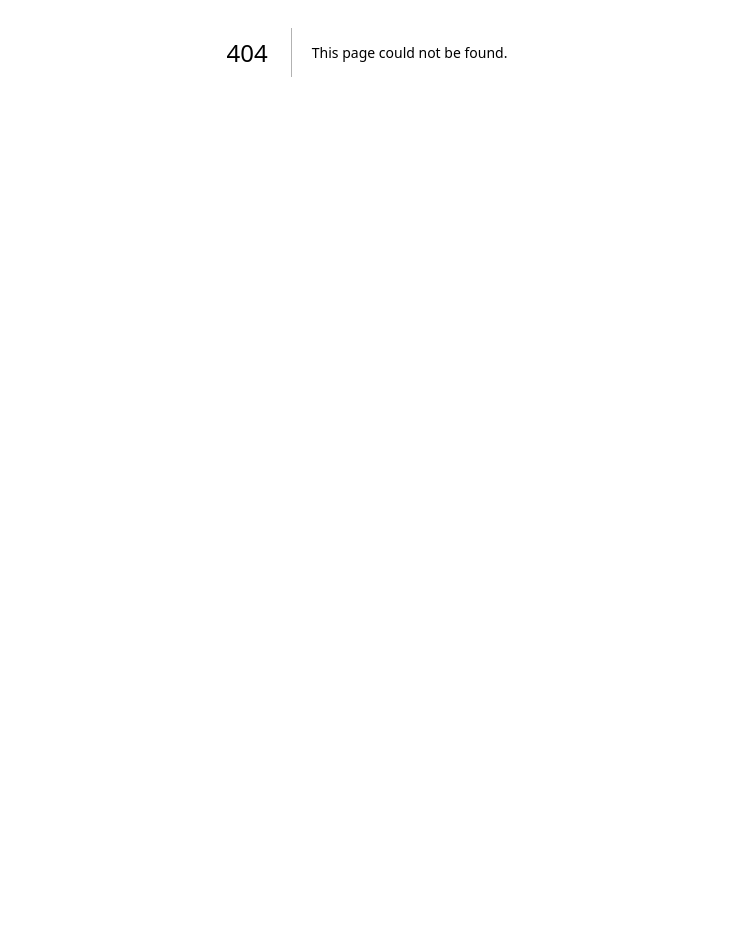
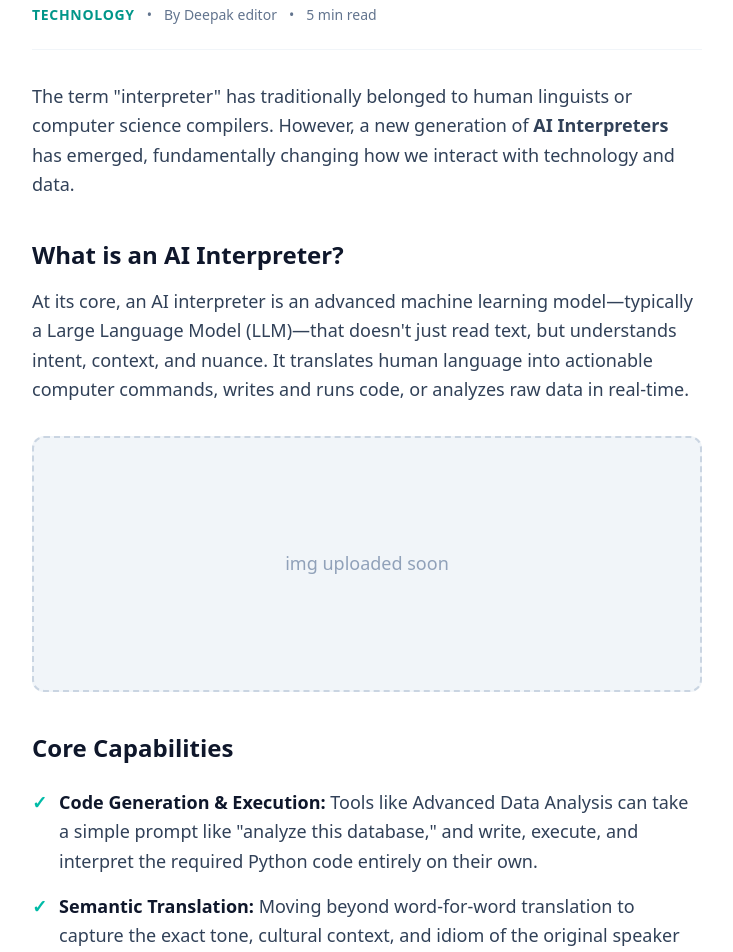
Before and after one commit to Deepak-5431/gradeplusapp, a Next.js app: page /blogs in a window 1280 px wide. Before the commit this address had no page. Shown: the part 348-1300 px from the top of the page, without its empty margins (273-1006 px from the left). Before the commit the page ends 800 px from the top, so only its background shows below. Built offline with nearby package versions, Linux system fonts and the light colour scheme.

Commit message:
changed blog added new page will add nested layer later maybe form changed explorecourses and header changed login removed

```diff
--- /dev/null
+++ b/app/blogs/page.tsx
@@ -0,0 +1,86 @@
+const Blogs = () => {
+  return (
+    <div className="min-h-screen bg-slate-50 py-12 px-4 sm:px-6 lg:px-8">
+      <article className="max-w-3xl mx-auto bg-white rounded-2xl shadow-sm border border-slate-100 overflow-hidden">
+
+        <div className="w-full h-48 md:h-64 bg-slate-900 flex items-center justify-center p-8 relative overflow-hidden">
+          <div className="absolute top-0 right-0 w-64 h-64 bg-teal-500 opacity-20 rounded-full blur-3xl -mr-20 -mt-20"></div>
+          <div className="absolute bottom-0 left-0 w-48 h-48 bg-blue-500 opacity-20 rounded-full blur-3xl -ml-10 -mb-10"></div>
+
+          <h1 className="text-3xl md:text-5xl font-extrabold text-white text-center z-10 leading-tight">
+            The Rise of AI Interpreters
+          </h1>
+        </div>
+
+        <div className="p-8 md:p-12">
+
+          <div className="flex items-center text-slate-500 text-sm mb-8 border-b border-slate-100 pb-6">
+            <span className="font-semibold text-teal-600 uppercase tracking-wider">Technology</span>
+            <span className="mx-3">•</span>
+            <span>By Deepak editor</span>
+            <span className="mx-3">•</span>
+            <span>5 min read</span>
+          </div>
+
+          <div className="text-slate-700 leading-relaxed space-y-6 text-lg">
+            <p>
+              The term "interpreter" has traditionally belonged to human linguists or computer science compilers. However, a new generation of <strong>AI Interpreters</strong> has emerged, fundamentally changing how we interact with technology and data.
+            </p>
+
+            <h2 className="text-2xl font-bold text-slate-900 mt-10 mb-4">
+              What is an AI Interpreter?
+            </h2>
+            <p>
+              At its core, an AI interpreter is an advanced machine learning model—typically a Large Language Model (LLM)—that doesn't just read text, but understands intent, context, and nuance. It translates human language into actionable computer commands, writes and runs code, or analyzes raw data in real-time.
+            </p>
+
+            <div className="w-full h-64 bg-slate-100 rounded-xl flex items-center justify-center border-2 border-dashed border-slate-300 my-8">
+              <span className="text-slate-400 font-medium">img uploaded soon</span>
+            </div>
+
+            <h2 className="text-2xl font-bold text-slate-900 mt-10 mb-4">
+              Core Capabilities
+            </h2>
+            <ul className="list-none space-y-4 my-6">
+              <li className="flex gap-3">
+                <span className="text-teal-500 font-bold">✓</span>
+                <div>
+                  <strong className="text-slate-900">Code Generation & Execution:</strong>
+                  {" "}Tools like Advanced Data Analysis can take a simple prompt like "analyze this database," and write, execute, and interpret the required Python code entirely on their own.
+                </div>
+              </li>
+              <li className="flex gap-3">
+                <span className="text-teal-500 font-bold">✓</span>
+                <div>
+                  <strong className="text-slate-900">Semantic Translation:</strong>
+                  {" "}Moving beyond word-for-word translation to capture the exact tone, cultural context, and idiom of the original speaker across multiple languages.
+                </div>
+              </li>
+              <li className="flex gap-3">
+                <span className="text-teal-500 font-bold">✓</span>
+                <div>
+                  <strong className="text-slate-900">Data Interpretation:</strong>
+                  {" "}Looking at massive datasets, financial records, or complex charts and instantly generating a plain-English summary of the trends.
+                </div>
+              </li>
+            </ul>
+
+            <div className="bg-teal-50 border-l-4 border-teal-500 p-6 rounded-r-lg my-8 italic text-slate-800">
+              "We are moving from a world where humans must learn the computer's language, to a world where the computer natively speaks ours."
+            </div>
+
+            <h2 className="text-2xl font-bold text-slate-900 mt-10 mb-4">
+              The Future of Interpretation
+            </h2>
+            <p>
+              As these models become faster and more contextually aware, the barrier between human thought and machine execution is dissolving. Future AI interpreters will run locally on our devices, acting as seamless bridges between our ideas and digital creation.
+            </p>
+          </div>
+
+        </div>
+      </article>
+    </div>
+  );
+};
+
+export default Blogs;
--- a/app/components/Form.tsx
+++ b/app/components/Form.tsx
@@ -35,9 +35,14 @@ const Form = () => {
 
         <div className="grid grid-cols-1 md:grid-cols-2 gap-12">
           <div className="grid grid-cols-1 md:grid-cols-2 gap-8">
+
+            {/* ADDRESS SECTION */}
             <div className="bg-white p-6 rounded-lg shadow-sm text-left">
               <div className="flex items-center gap-3 mb-4">
+                {/* Fixed width container centers the icon */}
+                <div className="w-6 flex justify-center">
                   <MapPin className="text-blue-500" size={24} />
+                </div>
                 <h3 className="text-lg font-semibold text-slate-900">ADDRESS</h3>
               </div>
               <div className="text-slate-600 pl-9 space-y-5 leading-relaxed">
@@ -60,25 +65,35 @@ const Form = () => {
               </div>
             </div>
 
+            {/* CONTACT SECTION */}
             <div className="bg-white p-6 rounded-lg shadow-sm text-left">
-							<div className="flex items-center gap-4 mb-4">
+              {/* Phone Header */}
+              <div className="flex items-center gap-3 mb-4">
+                <div className="w-6 flex justify-center">
                   <Phone className="text-blue-500" size={24} />
+                </div>
                 <h3 className="text-lg font-semibold text-slate-900">CONTACT</h3>
               </div>
-							<div className="text-slate-600 pl-9 space-y-5 leading-relaxed">
-								<div>
+
+              <div className="text-slate-600 space-y-6 leading-relaxed">
+                {/* CALL Details */}
+                <div className="pl-9">
                   <h4 className="text-sm font-semibold text-slate-800 mb-1">CALL</h4>
                   <p>(+91) 70800 05275</p>
                   <p>(+91) 63959 52271</p>
                   <p>(+65) 8798 0736</p>
-									{/*<p>0522-4301355</p>*/}
                   <p>(+91) 63641 60785</p>
                 </div>
+
+                {/* MAIL Header & Details - Now pulled out to align perfectly with Phone */}
                 <div>
-									<div className="flex items-center gap-2 mb-1">
-										<Mail className="text-blue-500" size={16} />
+                  <div className="flex items-center gap-3 mb-1">
+                    <div className="w-6 flex justify-center">
+                      <Mail className="text-blue-500" size={20} />
+                    </div>
                     <h4 className="text-sm font-semibold text-slate-800">MAIL</h4>
                   </div>
+                  <div className="pl-9">
                     <p>info@iblib.com</p>
                     <p>iblib.info@gmail.com</p>
                   </div>
@@ -86,7 +101,8 @@ const Form = () => {
               </div>
             </div>
 
-					{/* Contact Form */}
+          </div>
+
           <form onSubmit={handleSubmit} className="space-y-4">
             <input
               type="text"
--- a/app/pages/ExploreCourse.tsx
+++ b/app/pages/ExploreCourse.tsx
@@ -101,7 +101,7 @@ export default function ExploreCourse() {
         <h1 className="text-[#1E293B] text-3xl md:text-4xl lg:text-5xl font-extrabold tracking-tight mb-3">Explore Your Path
 
         </h1>
-        <p className="text-slate-500 text-lg md:text-xl">Select your domain, category, and target to get started.</p>
+        <p className="text-slate-500 text-lg md:text-xl">Select your category, board , and target to get started.</p>
       </div>
 
 
--- a/app/pages/Header.tsx
+++ b/app/pages/Header.tsx
@@ -44,7 +44,7 @@ const Header = () => {
           <Link href="#herosection" onClick={(e) => handleNavClick(e, '#herosection')} className="hover:text-slate-900 transition-colors">
             About
           </Link>
-          <Link href="#testimonies" onClick={(e) => handleNavClick(e, '#testimonies')} className="hover:text-slate-900 transition-colors">
+          <Link href="/blogs">
             Blogs
           </Link>
           <Link href="#gallery" onClick={(e) => handleNavClick(e, '#gallery')} className="hover:text-slate-900 transition-colors">
```
Lines whose indentation alone changed are shown as unchanged.
